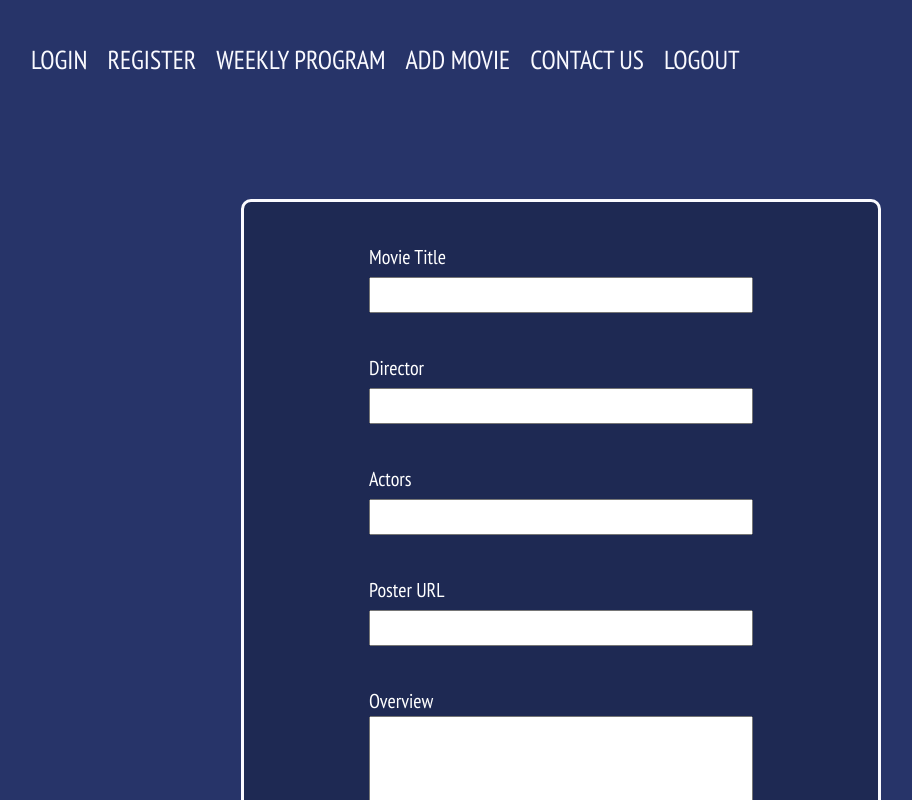
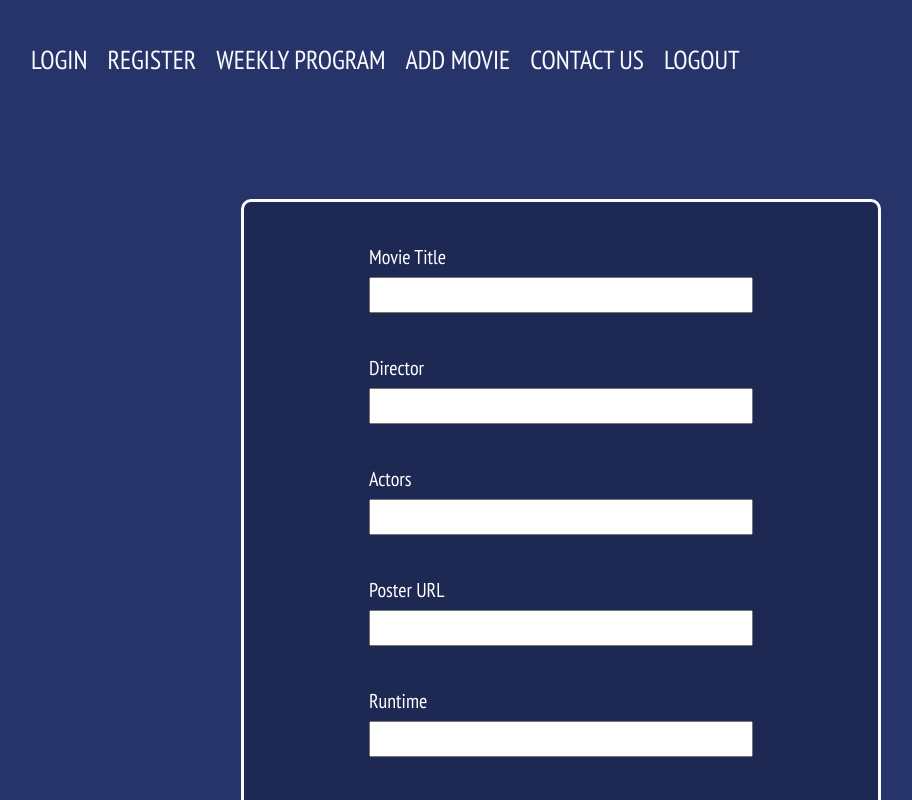
Before and after one commit to aleks930819/cinema-project-react, a React (Create React App) app: page /add-movie in a window 1280 px wide. Shown: the top 800 px of the page, without its empty margins (79-991 px from the left). Built offline with nearby package versions, Linux system fonts and the light colour scheme.

Commit message:
add fetch to db to add new movie

```diff
--- a/src/components/AddMovie/AddMovie.js
+++ b/src/components/AddMovie/AddMovie.js
@@ -1,4 +1,5 @@
 import { useState } from 'react';
+import { addMovie } from '../../services/movieServices';
 
 const AddMovie = () => {
 
@@ -8,6 +9,7 @@ const AddMovie = () => {
     actors: '',
     poster: '',
     overview: '',
+    runtime:''
   });
 
   const changeHandler = (e) => {
@@ -17,6 +19,7 @@ const AddMovie = () => {
 
   const submitHandler = (e) => {
     e.preventDefault();
+    addMovie(values);
   };
 
   return (
@@ -66,6 +69,19 @@ const AddMovie = () => {
           ></input>
         </div>
 
+
+        <div>
+          <label id="poster-url">Runtime</label>
+          <input
+            type="text"
+            htmlFor="runtime"
+            name="runtime"
+            onChange={changeHandler}
+            value={values.runtime}
+          ></input>
+        </div>
+
+
         <div>
           <label id="overview">Overview</label>
           <textarea
--- a/src/components/DetailsCard/DetailsCard.js
+++ b/src/components/DetailsCard/DetailsCard.js
@@ -18,7 +18,7 @@ const DetailsCard = () => {
           <div className="details-box">
             <img
               className="movie-details-img"
-              src={movie.posterUrl}
+              src={movie.poster}
               alt={movie.title}
             />
           </div>
@@ -27,7 +27,7 @@ const DetailsCard = () => {
             <p className="details-card-budget">Runtime: {movie.runtime} min.</p>
             <p>Director: {movie.director}</p>
             <p>Actors: {movie.actors}</p>
-            <p className="details-card-overview">{movie.plot}</p>
+            <p className="details-card-overview">{movie.overview}</p>
             <div className='details-buttons'>
               <Link  to='/tickets'>Tickets</Link>
               <Link  to='/edit'>Edit</Link>
--- a/src/components/MoviesCatalog/MoviesCard.js
+++ b/src/components/MoviesCatalog/MoviesCard.js
@@ -6,11 +6,11 @@ const MoviesCard = ({ movie }) => {
 
   return (
 
-    <Link to={`/details/${movie.id}`}>
-      <div key={movie.id} id={movie.id} className="movie-card">
+    <Link to={`/details/${movie._id}`}>
+      <div key={movie._id} id={movie._id} className="movie-card">
         <img
           className="movie-card-img"
-          src={movie.posterUrl}
+          src={movie.poster}
           alt="poster"
         />
       </div>
--- a/src/services/movieServices.js
+++ b/src/services/movieServices.js
@@ -1,10 +1,20 @@
-
 const URL = ' http://localhost:3030/jsonstore/movies-spa';
 
 export function getAll() {
   return fetch(URL).then((res) => res.json());
 }
 
-export function getByID(id){
-  return  fetch(`${URL}/${id}`).then((response) => response.json());
+export function getByID(id) {
+  return fetch(`${URL}/${id}`).then((response) => response.json());
 }
+
+export function addMovie(data) {
+  return fetch(URL, {
+    method: 'POST',
+    headers: {
+      accept: 'application.json',
+      'Content-Type': 'application/json',
+    },
+    body: JSON.stringify(data),
+  });
+}
```
